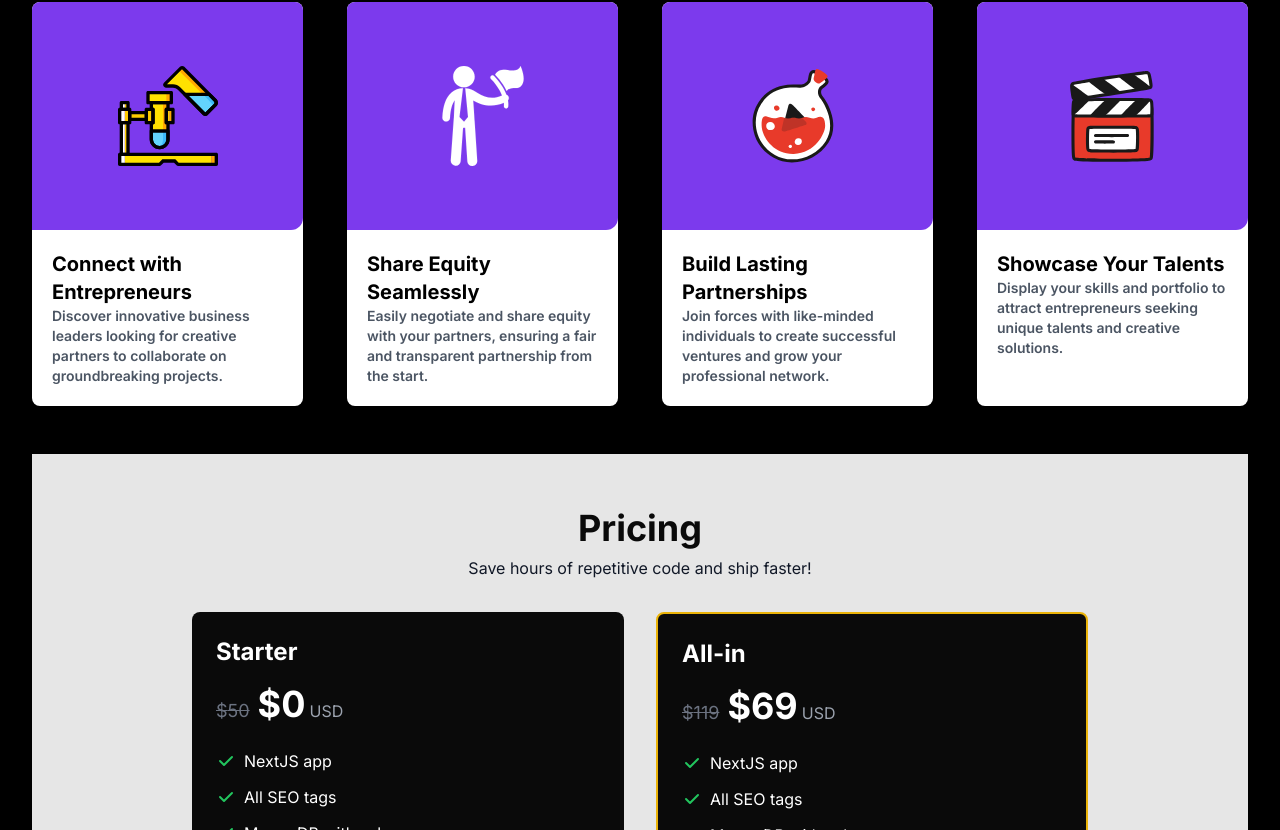
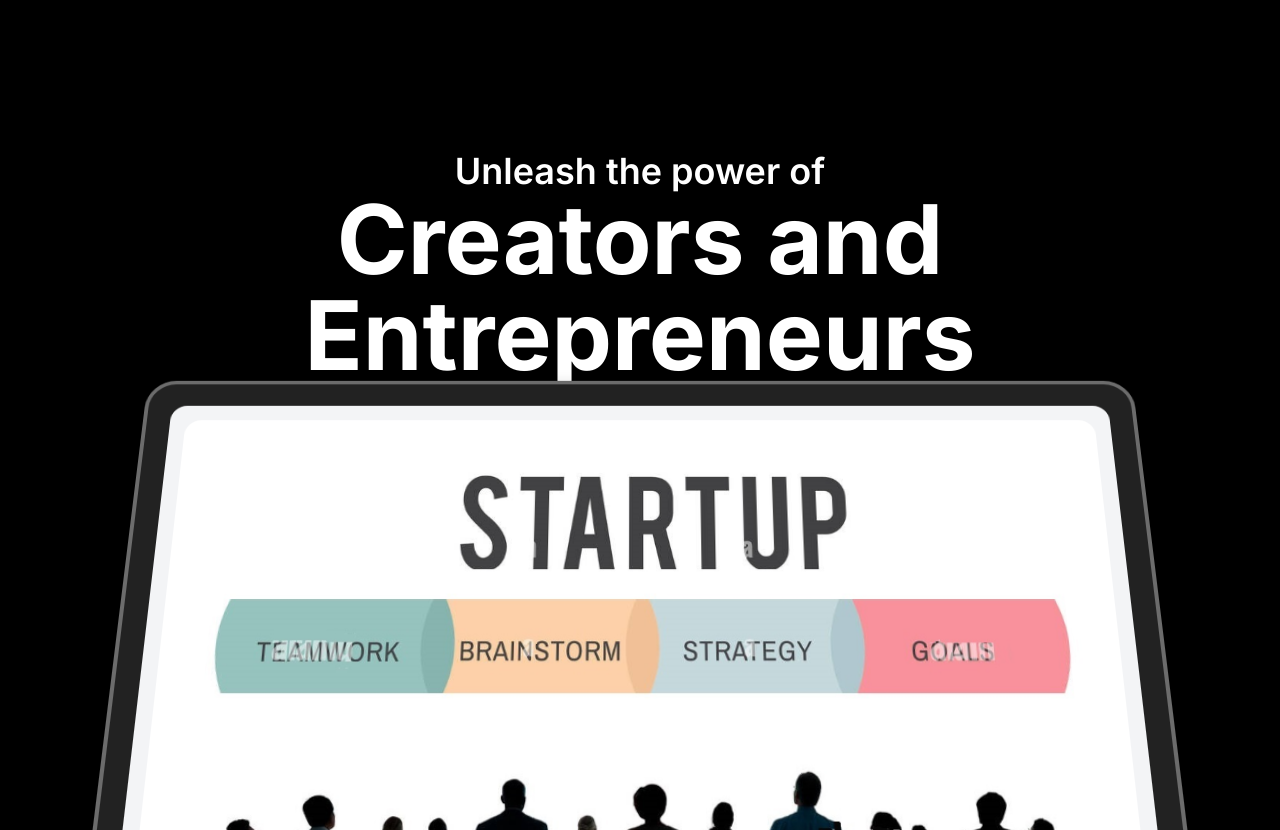
Before and after one commit to OmBharti999/creatorship, a Next.js app: page / in a window 1280 px wide. Shown: the part 770-1600 px from the top of the page. Built offline with nearby package versions, Linux system fonts and the light colour scheme; no server answers.

Commit message:
add framer motion animations

```diff
--- a/app/layout.tsx
+++ b/app/layout.tsx
@@ -10,8 +10,8 @@
 const inter = Inter({ subsets: ["latin"] });
 
 export const metadata: Metadata = {
-  title: "Create Next App",
-  description: "Generated by create next app",
+  title: "Creatorship.io",
+  description: "Share in days",
 };
 
 export default function RootLayout({
--- a/components/HomeDisplay.tsx
+++ b/components/HomeDisplay.tsx
@@ -3,6 +3,7 @@
 import Logo, { LogoWithName } from "./shared/Logo";
 import { Button } from "./ui/button";
 import Link from "next/link";
+import { HeroScrollDemo } from "./shared/ScollContainer";
 
 export const Nav = () => {
   return (
@@ -262,6 +263,7 @@
       <Nav />
       {/* Hero section */}
       <HeroSection />
+      <HeroScrollDemo />
       {/* Content Sections */}
       <ContentSection />
       {/* pricing */}
--- /dev/null
+++ b/components/shared/ScollContainer/index.tsx
@@ -0,0 +1,33 @@
+"use client";
+import React from "react";
+import { ContainerScroll } from "../../ui/container-scroll-animation";
+import Image from "next/image";
+
+export function HeroScrollDemo() {
+  return (
+    <div className="flex flex-col overflow-hidden">
+      <ContainerScroll
+        titleComponent={
+          <>
+            <h1 className="text-4xl font-semibold text-white dark:text-white">
+              Unleash the power of <br />
+              <span className="text-4xl md:text-[6rem] font-bold mt-1 leading-none">
+                Creators and Entrepreneurs
+              </span>
+            </h1>
+          </>
+        }
+      >
+        {/* public\start-up-business-entrepreneur.jpg */}
+        <Image
+          src={`/start-up-business-entrepreneur.jpg`}
+          alt="hero"
+          height={720}
+          width={1400}
+          className="mx-auto rounded-2xl object-cover h-full object-left-top"
+          draggable={false}
+        />
+      </ContainerScroll>
+    </div>
+  );
+}
--- /dev/null
+++ b/components/ui/container-scroll-animation.tsx
@@ -0,0 +1,95 @@
+"use client";
+import React, { useRef } from "react";
+import { useScroll, useTransform, motion, MotionValue } from "framer-motion";
+
+export const ContainerScroll = ({
+  titleComponent,
+  children,
+}: {
+  titleComponent: string | React.ReactNode;
+  children: React.ReactNode;
+}) => {
+  const containerRef = useRef<any>(null);
+  const { scrollYProgress } = useScroll({
+    target: containerRef,
+  });
+  const [isMobile, setIsMobile] = React.useState(false);
+
+  React.useEffect(() => {
+    const checkMobile = () => {
+      setIsMobile(window.innerWidth <= 768);
+    };
+    checkMobile();
+    window.addEventListener("resize", checkMobile);
+    return () => {
+      window.removeEventListener("resize", checkMobile);
+    };
+  }, []);
+
+  const scaleDimensions = () => {
+    return isMobile ? [0.7, 0.9] : [1.05, 1];
+  };
+
+  const rotate = useTransform(scrollYProgress, [0, 1], [20, 0]);
+  const scale = useTransform(scrollYProgress, [0, 1], scaleDimensions());
+  const translate = useTransform(scrollYProgress, [0, 1], [0, -100]);
+
+  return (
+    <div
+      className="h-[60rem] md:h-[80rem] flex items-center justify-center relative p-2 md:p-20"
+      ref={containerRef}
+    >
+      <div
+        className="py-10 md:py-40 w-full relative"
+        style={{
+          perspective: "1000px",
+        }}
+      >
+        <Header translate={translate} titleComponent={titleComponent} />
+        <Card rotate={rotate} translate={translate} scale={scale}>
+          {children}
+        </Card>
+      </div>
+    </div>
+  );
+};
+
+export const Header = ({ translate, titleComponent }: any) => {
+  return (
+    <motion.div
+      style={{
+        translateY: translate,
+      }}
+      className="div max-w-5xl mx-auto text-center"
+    >
+      {titleComponent}
+    </motion.div>
+  );
+};
+
+export const Card = ({
+  rotate,
+  scale,
+  children,
+}: {
+  rotate: MotionValue<number>;
+  scale: MotionValue<number>;
+  translate: MotionValue<number>;
+  children: React.ReactNode;
+}) => {
+  return (
+    <motion.div
+      style={{
+        rotateX: rotate,
+        scale,
+        boxShadow:
+          "0 0 #0000004d, 0 9px 20px #0000004a, 0 37px 37px #00000042, 0 84px 50px #00000026, 0 149px 60px #0000000a, 0 233px 65px #00000003",
+      }}
+      className="max-w-5xl -mt-12 mx-auto h-[30rem] md:h-[40rem] w-full border-4 border-[#6C6C6C] p-2 md:p-6 bg-[#222222] rounded-[30px] shadow-2xl"
+    >
+      <div className=" h-full w-full  overflow-hidden rounded-2xl bg-gray-100 dark:bg-zinc-900 md:rounded-2xl md:p-4 ">
+        {children}
+      </div>
+    </motion.div>
+  );
+};
--- a/package.json
+++ b/package.json
@@ -19,6 +19,7 @@
     "@radix-ui/react-tooltip": "^1.1.2",
     "class-variance-authority": "^0.7.0",
     "clsx": "^2.1.1",
+    "framer-motion": "^11.3.21",
     "lucide-react": "^0.412.0",
     "next": "14.2.5",
     "next-themes": "^0.3.0",
```
Also changed, not shown: public/start-up-business-entrepreneur.jpg (added), 1 other file (tests, documents, lock files or other folders).
